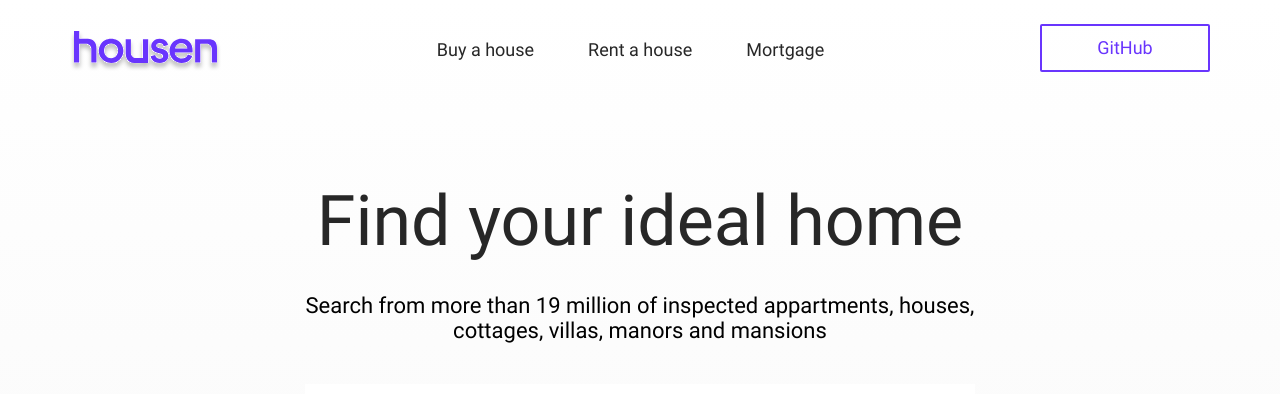
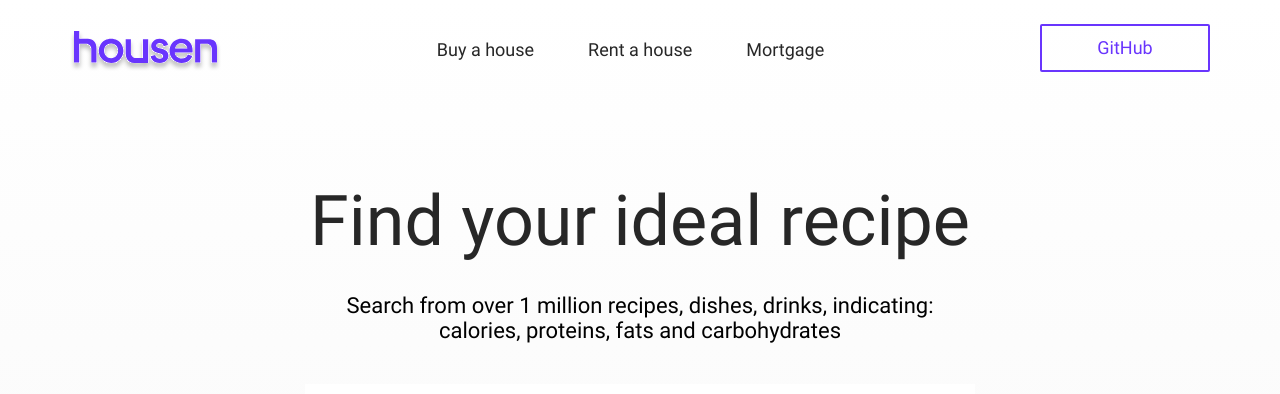
Before and after one commit to webbomj/react-recipe-simple, a React (Create React App) app: page / in a window 1280 px wide. Shown: the top 394 px of the page. Built offline with nearby package versions, Linux system fonts and the light colour scheme; no server answers.

Commit message:
new info and title

```diff
--- a/src/components/Hero/Hero.js
+++ b/src/components/Hero/Hero.js
@@ -13,8 +13,8 @@ const Hero = ({data}) => {
   return (
     <main className='wrapper'>
       <div className='main__header'>
-        <h1>Find your ideal home</h1>
-        <p>Search from more than 19 million of inspected appartments,  houses, cottages, villas, manors and mansions</p>
+        <h1>Find your ideal recipe</h1>
+        <p>Search from over 1 million recipes, dishes, drinks, indicating: calories, proteins, fats and carbohydrates</p>
       </div>
       <div className='main__search'>
         <div className='icon__search'>
```
